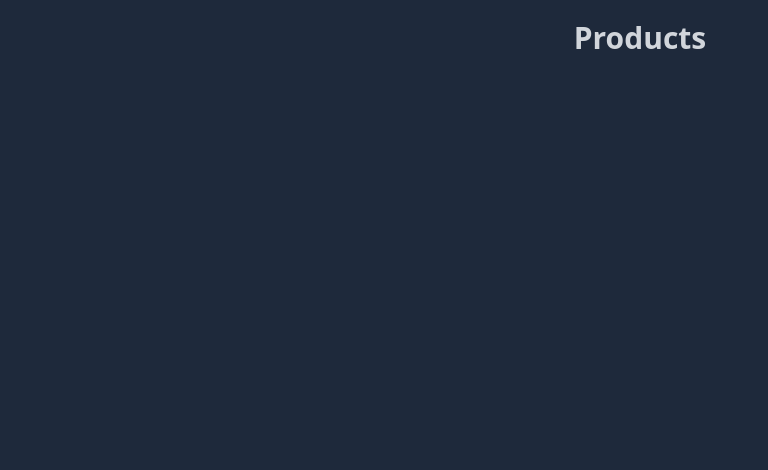
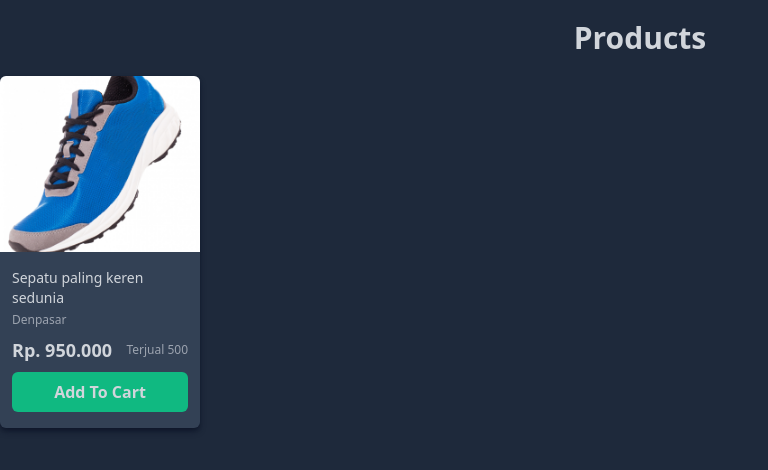
Before and after one commit to ciptacoding/REACT, a React (Vite) app: page /products in a window 1280 px wide. Shown: the top 470 px of the page, without its empty margins (0-768 px from the left). Built offline with nearby package versions, Linux system fonts and the light colour scheme.

Commit message:
Feat: added props params in products

```diff
--- a/src/Pages/products.jsx
+++ b/src/Pages/products.jsx
@@ -4,7 +4,16 @@ import MainLayouts from "../Components/Layouts/MainLayouts";
 const ProductsPage = () => {
    return (
       <MainLayouts title="Products">
-         <CardProduct></CardProduct>
+         <CardProduct>
+            <CardProduct.Header image="./images/shoes2.jpg" />
+            <CardProduct.Body
+               title="Sepatu paling keren sedunia"
+               location="Denpasar"
+               price="950.000"
+               sold="500"
+            />
+            <CardProduct.Footer />
+         </CardProduct>
       </MainLayouts>
    );
 };
```
